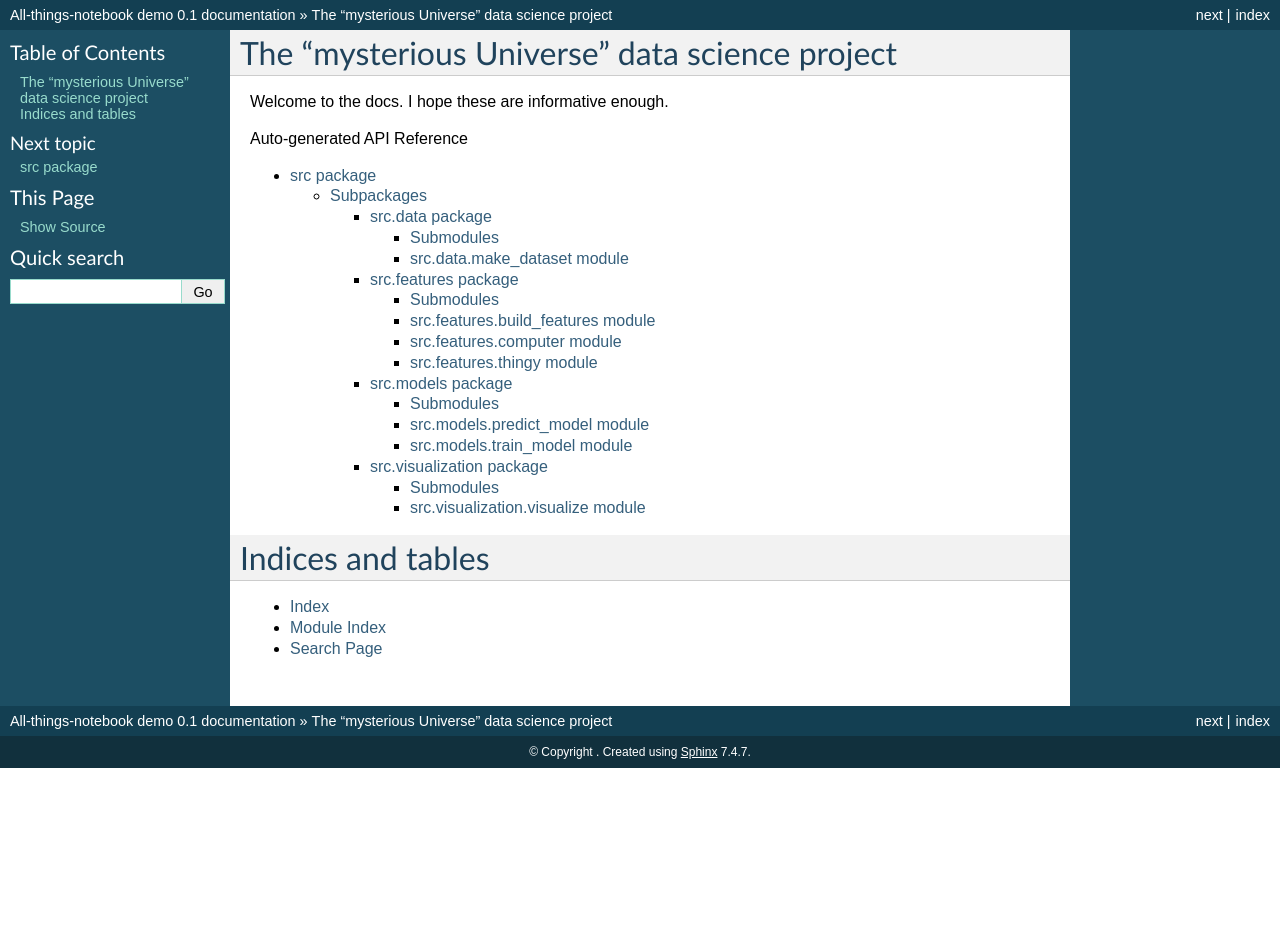
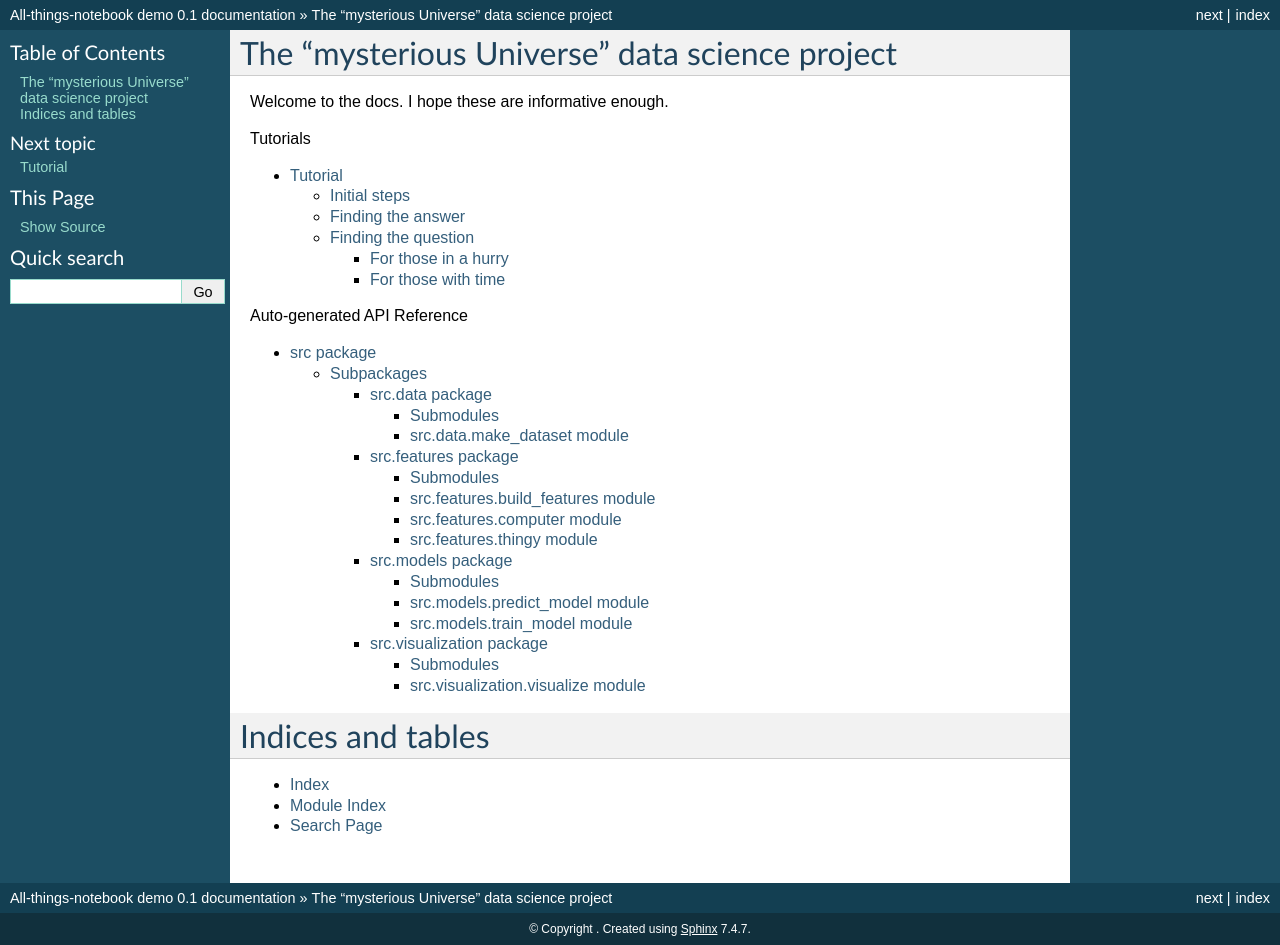
Before and after one commit to luizfelippesr/notebooks-for-docs-and-tests-demo, a Sphinx documentation site: the page built from docs/index.rst, in a window 1280 px wide. Built offline with Sphinx 7.4.7, drawn with Linux system fonts in a browser that asks for light colours; before the commit the page ends 900 px from its top, so only the background shows below that.

```diff
--- a/docs/conf.py
+++ b/docs/conf.py
@@ -36,6 +36,7 @@ extensions = [
     'sphinx.ext.viewcode',
     'sphinx.ext.autosummary',
     'sphinx.ext.autosectionlabel',
+    'nbsphinx'
   ]
 
 # Add any paths that contain templates here, relative to this directory.
--- a/docs/index.rst
+++ b/docs/index.rst
@@ -8,6 +8,13 @@ The "mysterious Universe" data science project
 
 Welcome to the docs. I hope these are informative enough.
 
+.. toctree::
+    :maxdepth: 4
+    :caption: Tutorials
+
+    demo
+
+
 
 .. toctree::
     :maxdepth: 4
@@ -16,6 +23,7 @@ Welcome to the docs. I hope these are informative enough.
     src
 
 
+
 Indices and tables
 ==================
 
--- a/requirements.txt
+++ b/requirements.txt
@@ -9,5 +9,6 @@ awscli
 flake8
 python-dotenv
 nbsphinx
+nbsphinx-link
 nbval
 pytest-cov
```
Also changed, not shown: docs/demo.ipynb.
